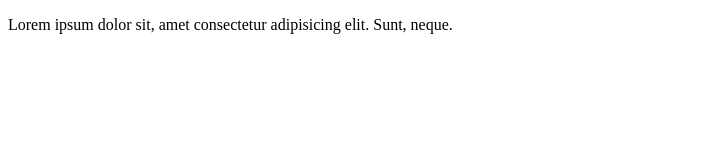
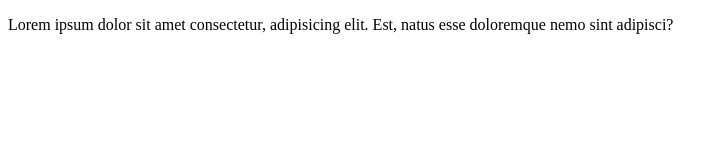
Before and after one commit to OalMed/pruebaCrudPA, a plain HTML site: page index.html in a window 1280 px wide. Shown: the whole page, without its empty margins (0-727 px from the left). Drawn offline with Linux system fonts and the light colour scheme.

Commit message:
quinto cambio

```diff
--- a/index.html
+++ b/index.html
@@ -7,10 +7,10 @@
 </head>
 <body>
 
-    <!--Div Contenedor 3-->
+    <!--Div Contenedor 4-->
     <div class="container">
         <div class="row">
-            <p>Lorem ipsum dolor sit, amet consectetur adipisicing elit. Sunt, neque.</p>
+            <p>Lorem ipsum dolor sit amet consectetur, adipisicing elit. Est, natus esse doloremque nemo sint adipisci?</p>
         </div>
     </div>
 
```
Also changed, not shown: 1 other file.
